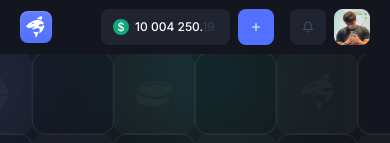
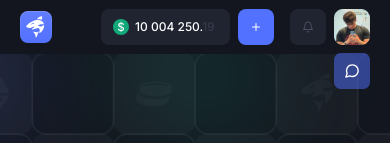
Before and after one commit to thunder-splash/BetSharkF, a Next.js app: page / in a window 390 px wide. Shown: the top 143 px of the page. Built offline with nearby package versions, Linux system fonts and the light colour scheme.

Commit message:
кнопка чата но мне впадлу делать её такой как в макете

```diff
--- a/src/components/Primary/Layout/Header/UserMenu/UserMenu.tsx
+++ b/src/components/Primary/Layout/Header/UserMenu/UserMenu.tsx
@@ -139,6 +139,9 @@ export default function UserMenu({onLogout}: UserMenuProps) {
                     </div>
                 </Menu.Items>
             </Transition>
+            <button onClick={toggleChat} className={styles.chatbut_adaptive}>
+                <img src={isChatOpen ? "/chatcloser.svg" : "/chaticon_adaptive.svg"} alt="chat"/>
+            </button>
             {isChatOpen && <Chat/>}
         </Menu>
     );
--- a/src/components/Primary/Layout/Header/header.module.css
+++ b/src/components/Primary/Layout/Header/header.module.css
@@ -125,6 +125,10 @@
     display: none;
 }
 
+.chatbut_adaptive {
+    display: none;
+}
+
 @media (max-width: 1300px) {
     .navigation {
         display: none;
@@ -134,6 +138,14 @@
 @media (max-width: 810px) {
     .chatbut {
         display: none;
+    }
+
+    .chatbut_adaptive {
+        height: 36px;
+        width: 36px;
+        display: flex;
+        position: absolute;
+        margin-top: 8px;
     }
 }
 
--- a/src/styles/globals.css
+++ b/src/styles/globals.css
@@ -375,6 +375,10 @@ header .btn.sum::before {
         width: 36px;
     }
 
+    header .btn.blue {
+        width: 83px;
+    }
+
     header .btn.sum {
         width: 129px;
     }
```
Also changed, not shown: public/chaticon_adaptive.svg (added).
